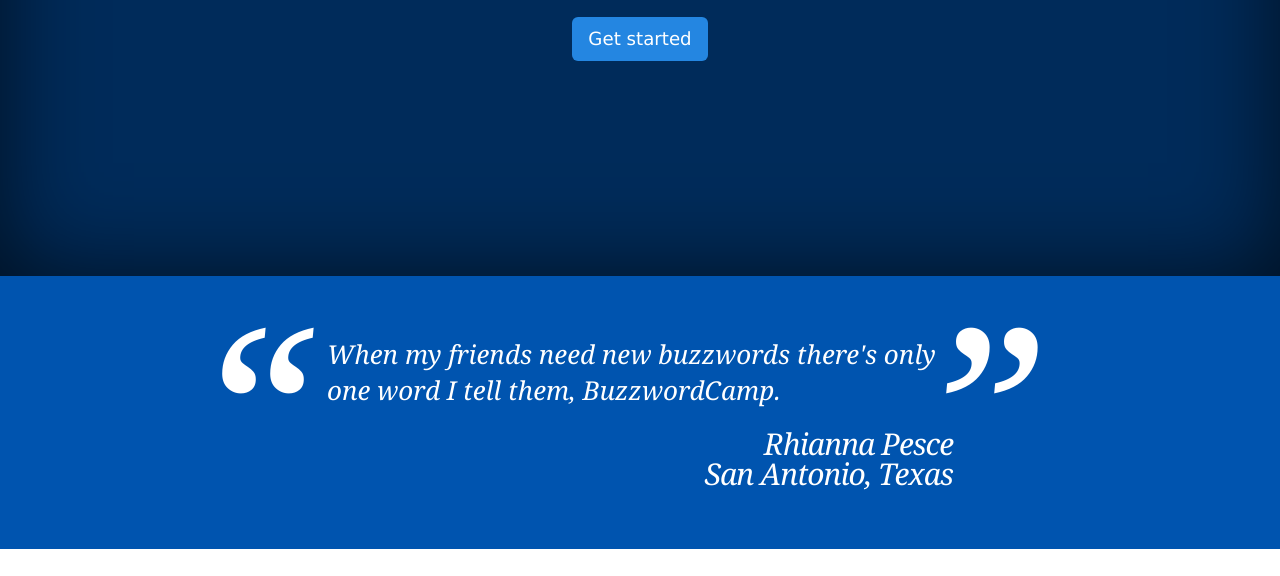
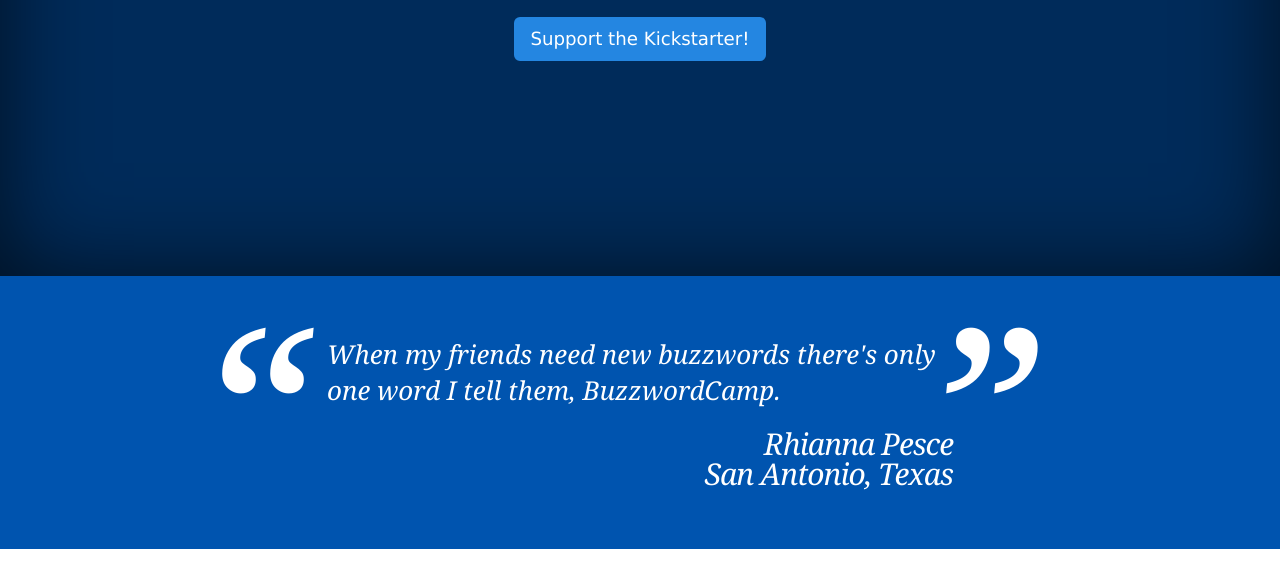
Before and after one commit to Ariiah/buzzwordcamp, a plain HTML site: page src/index.html in a window 1280 px wide. Shown: the part 524-1100 px from the top of the page. Drawn offline with nearby package versions, Linux system fonts and the light colour scheme; a web font is replaced by a local one.

Commit message:
kickstarter button added

```diff
--- a/src/index.html
+++ b/src/index.html
@@ -142,7 +142,7 @@
           <h1 class="cover-heading" id="cover-heading" style="font-family: &quot;Arial Black&quot;, Allan, &quot;Droid Serif&quot;, Gadget, &quot;Josefin Sans&quot;; font-size: 12rem; font-weight: 1000; letter-spacing: 3px;">Go to camp.<br> Get hip.</h1>
           <p class="lead" id="opener" style="font-weight: bold;">Networking just got a whole lot easier…</p>
           <p class="lead">
-            <a href="index.html" class="btn btn-lg btn-default" style="background-color: rgb(36, 134, 225);">Get started</a>
+            <a href="index.html" class="btn btn-lg btn-default" style="background-color: rgb(36, 134, 225);">Support the Kickstarter!</a>
           </p>
         </div>
       </div>
```
